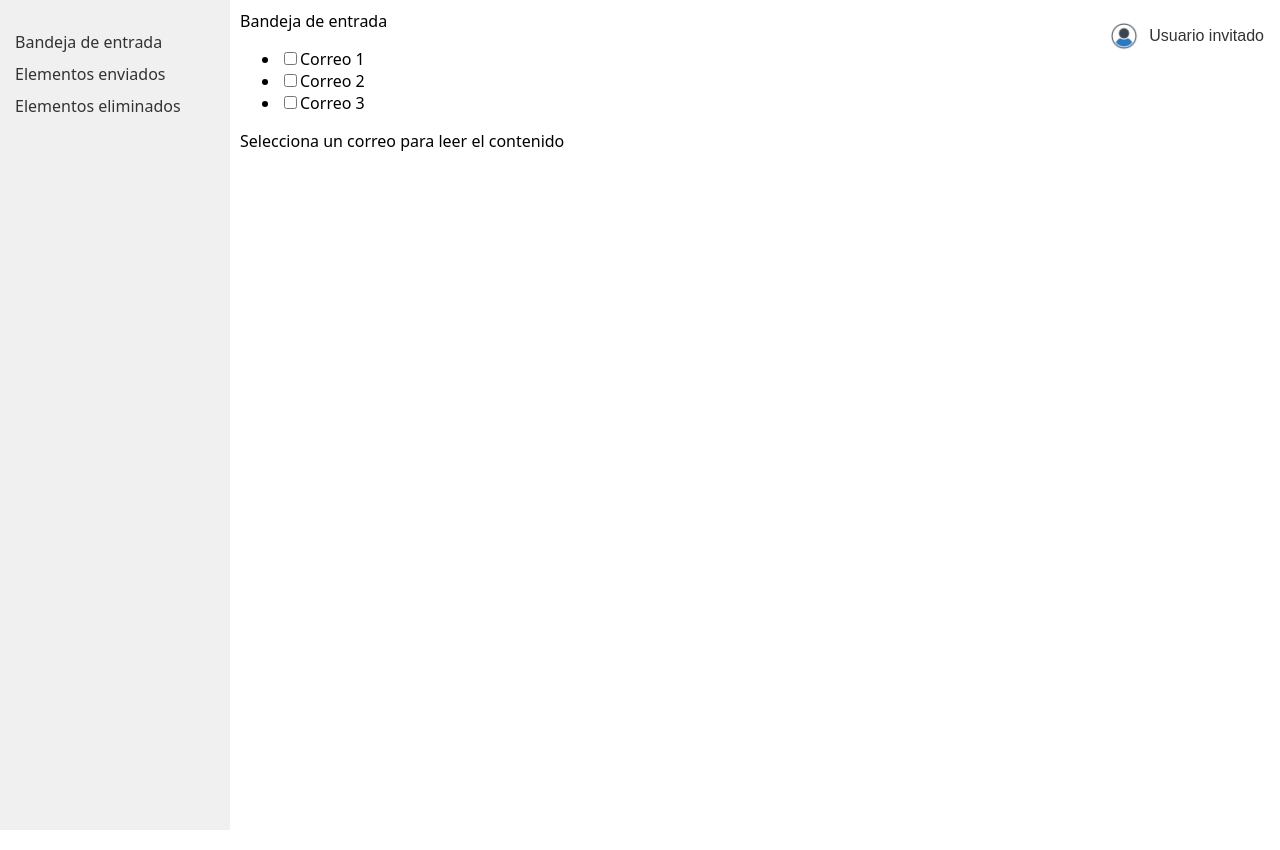
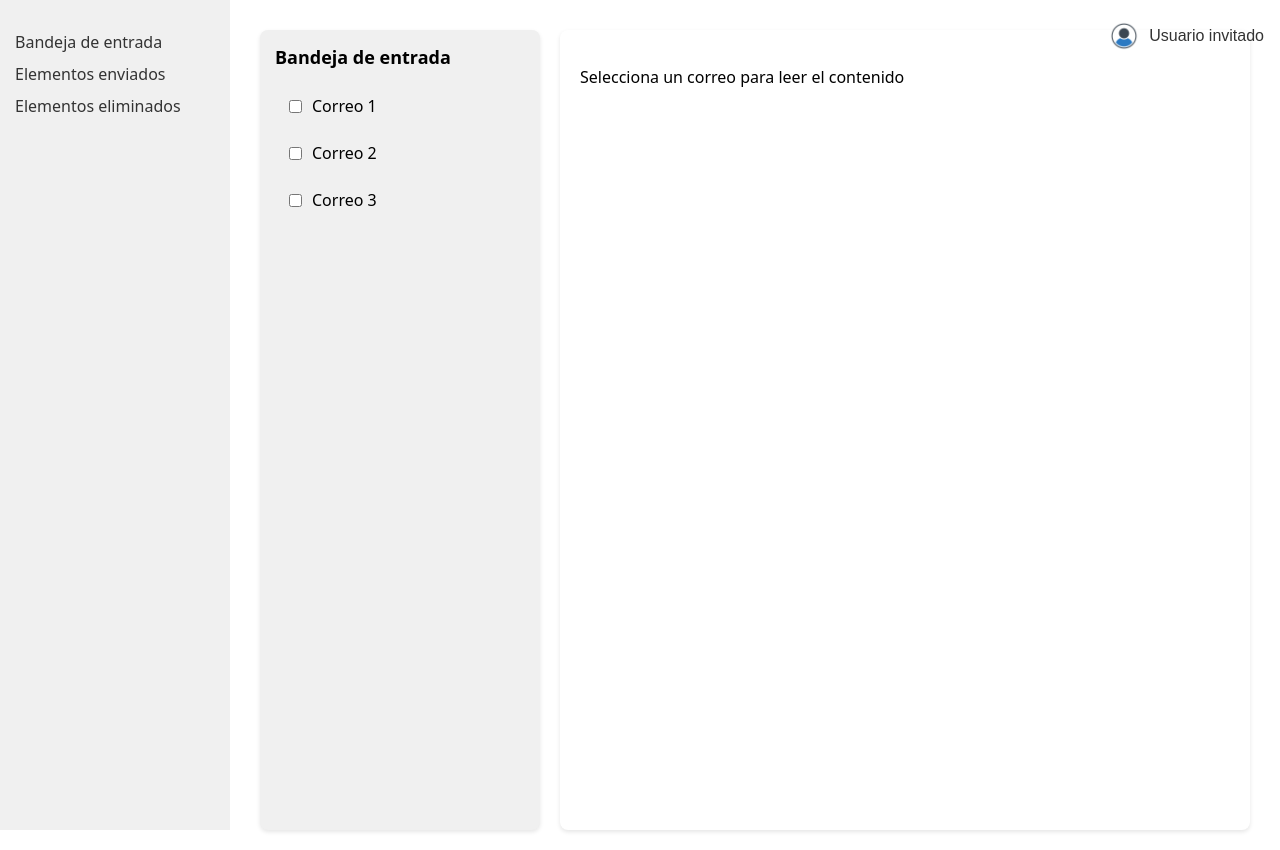
Before and after one commit to SebastianBaeza/DigitalSkillApp, a React (Vite) app in the folder react-app/: page / in a window 1280 px wide. Built offline with nearby package versions, Linux system fonts and the light colour scheme.

Commit message:
Update correo.css

```diff
--- a/react-app/src/correo.css
+++ b/react-app/src/correo.css
@@ -1,7 +1,72 @@
-.recuadro-gris {
-    background-color: #bef2f8;
+.pagina {
+    display: flex;
+    height: 100vh;
     padding: 20px;
-    border-radius: 5px;
+}
+
+.bandeja-lista {
+    width: 250px;
+    background-color: #f0f0f0;
+    padding: 15px;
+    margin-right: 20px;
+    border-radius: 8px;
     box-shadow: 0 2px 4px rgba(0, 0, 0, 0.1);
-    height: 88%;
 }
+
+.titulo {
+    font-size: 18px;
+    font-weight: bold;
+    margin-bottom: 10px;
+}
+
+.bandeja-lista ul {
+    list-style-type: none;
+    padding: 0;
+}
+
+.bandeja-lista li {
+    padding: 10px;
+    margin-bottom: 5px;
+    cursor: pointer;
+    border-radius: 4px;
+    transition: background-color 0.3s;
+    display: flex;
+    align-items: center;
+}
+
+.bandeja-lista li:hover {
+    background-color: #e0e0e0;
+}
+
+.bandeja-lista li.selected {
+    background-color: #d0d0d0;
+    font-weight: bold;
+}
+
+.correo-content {
+    flex: 1;
+    padding: 20px;
+    background-color: #ffffff;
+    border-radius: 8px;
+    box-shadow: 0 2px 4px rgba(0, 0, 0, 0.1);
+}
+
+.move-trash-button,
+.move-inbox-button {
+    margin-top: 10px;
+    padding: 5px 10px;
+    border: none;
+    background-color: #d9534f;
+    color: white;
+    border-radius: 4px;
+    cursor: pointer;
+}
+
+.move-trash-button:hover,
+.move-inbox-button:hover {
+    background-color: #c9302c;
+}
+
+input[type="checkbox"] {
+    margin-right: 10px;
+}
```
